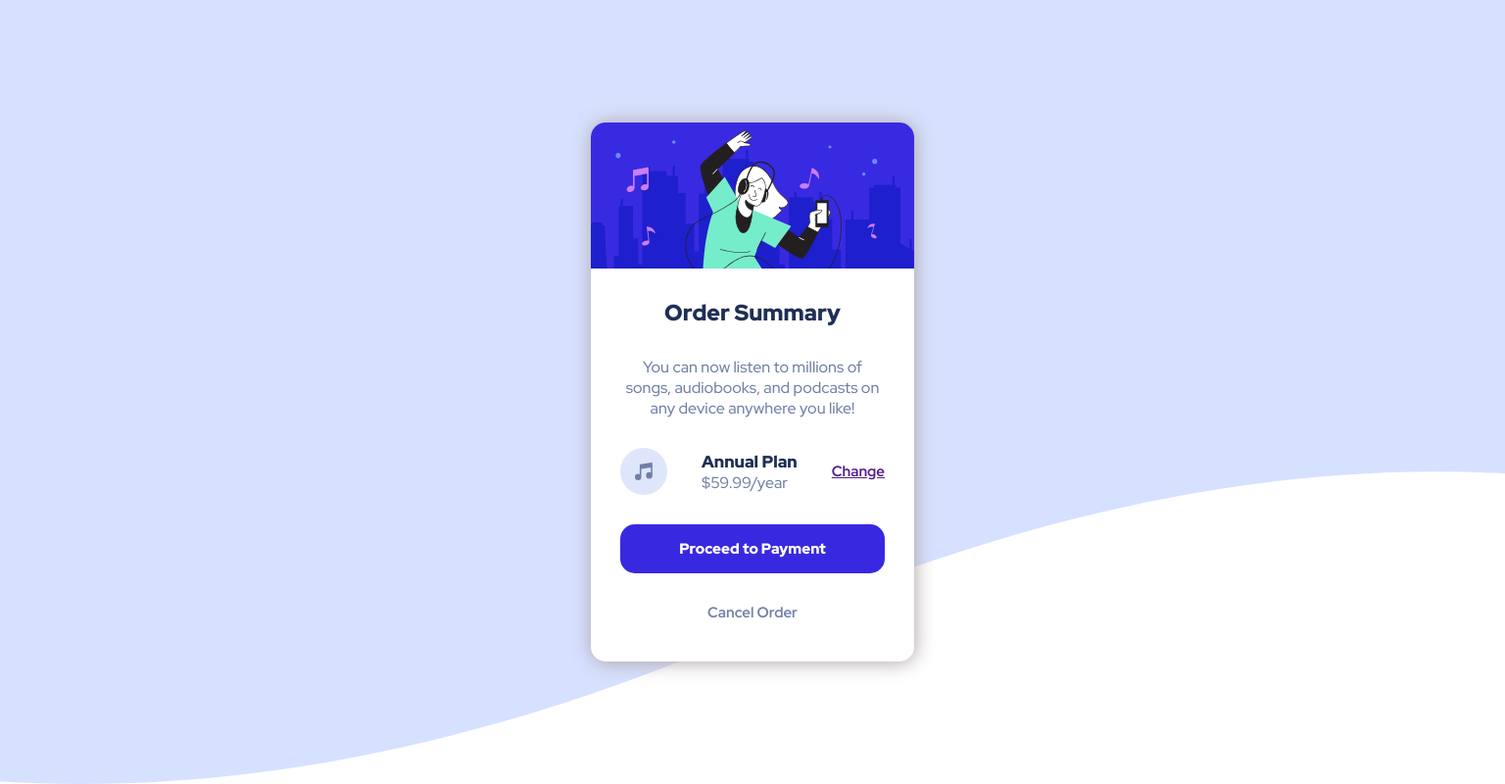
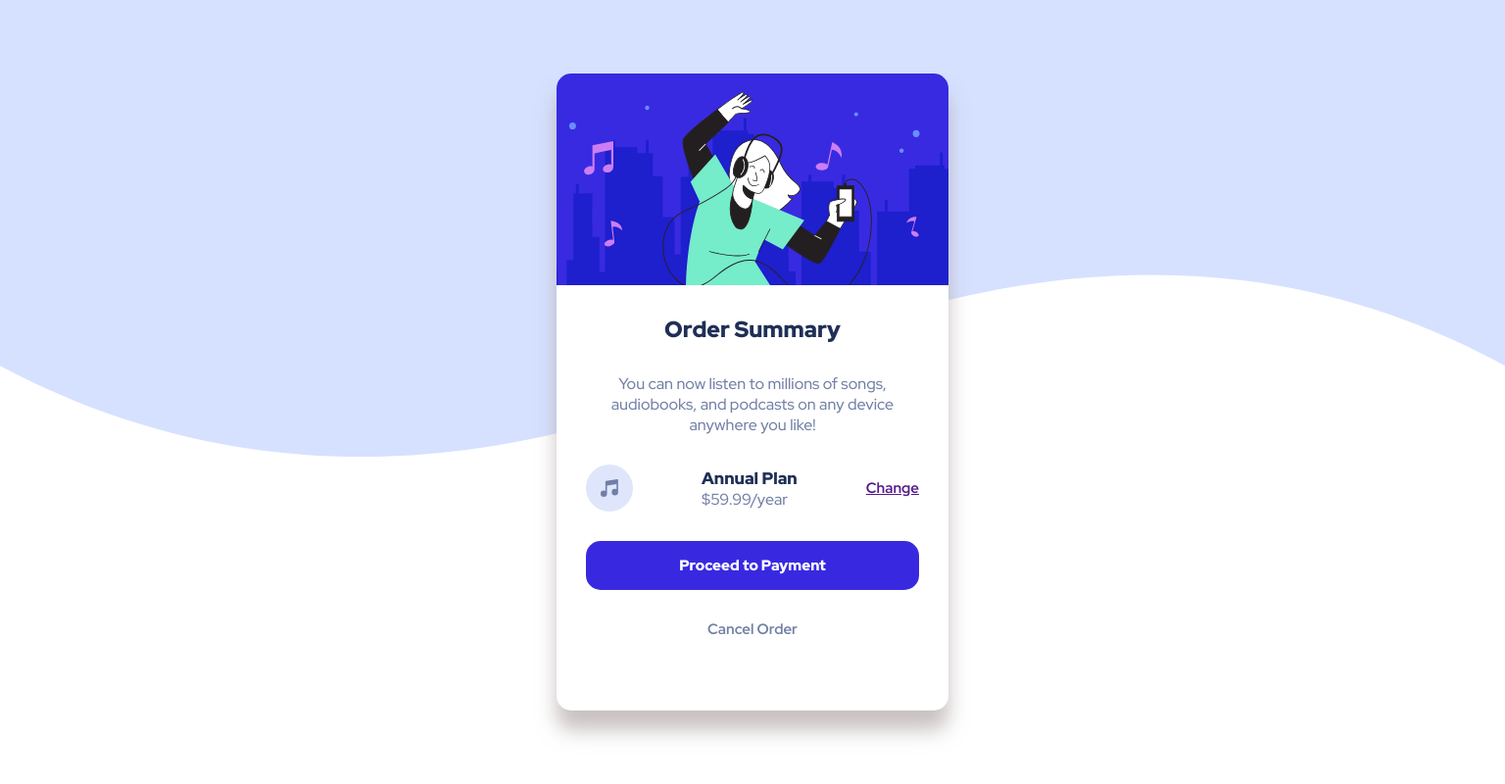
Before and after one commit to LucasTamaya/OrderSummaryComponent, a plain HTML site: page index.html in a window 1536 px wide. Shown: the whole page at 98% size. Drawn offline with Linux system fonts and the light colour scheme.

Commit message:
Version laptop: OK

```diff
--- a/style/scss/style.scss
+++ b/style/scss/style.scss
@@ -52,7 +52,7 @@ p{
     height: 550px;
     border-radius: 15px;
     background-color: white;
-    box-shadow: 1px 1px 20px 0px rgb(175, 164, 164);
+    box-shadow: 0px 20px 20px 0px #afa4a4ad;
     overflow: hidden;
     @include flexCenter;
     flex-direction: column;
@@ -149,8 +149,12 @@ p{
 @media screen and (min-width: 1440px) {
     body{
         background-image: $pattern-bg-desktop;
-        background-position: center bottom;
+        background-size: contain;
+    }
 
+    .main-container{
+        width: 400px;
+        height: 650px;
     }
 }
 // Laptop screen
```
Also changed, not shown: style/css/style.css, 1 other file.
